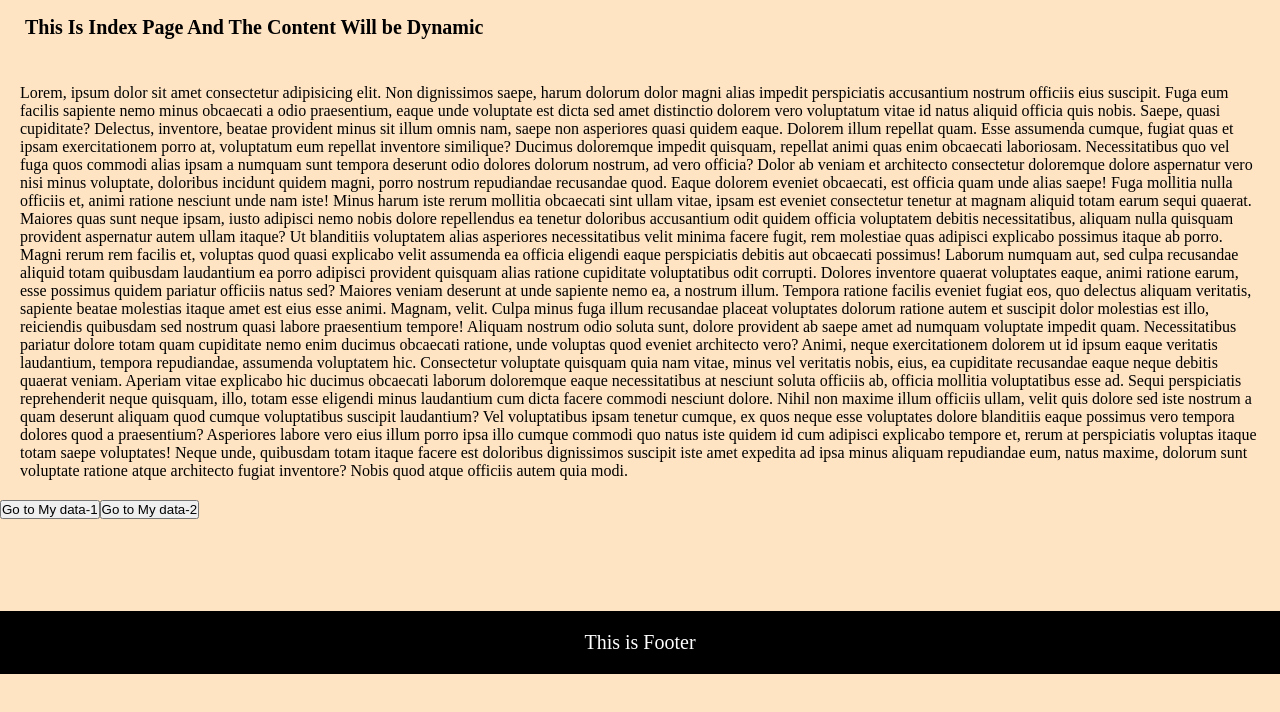
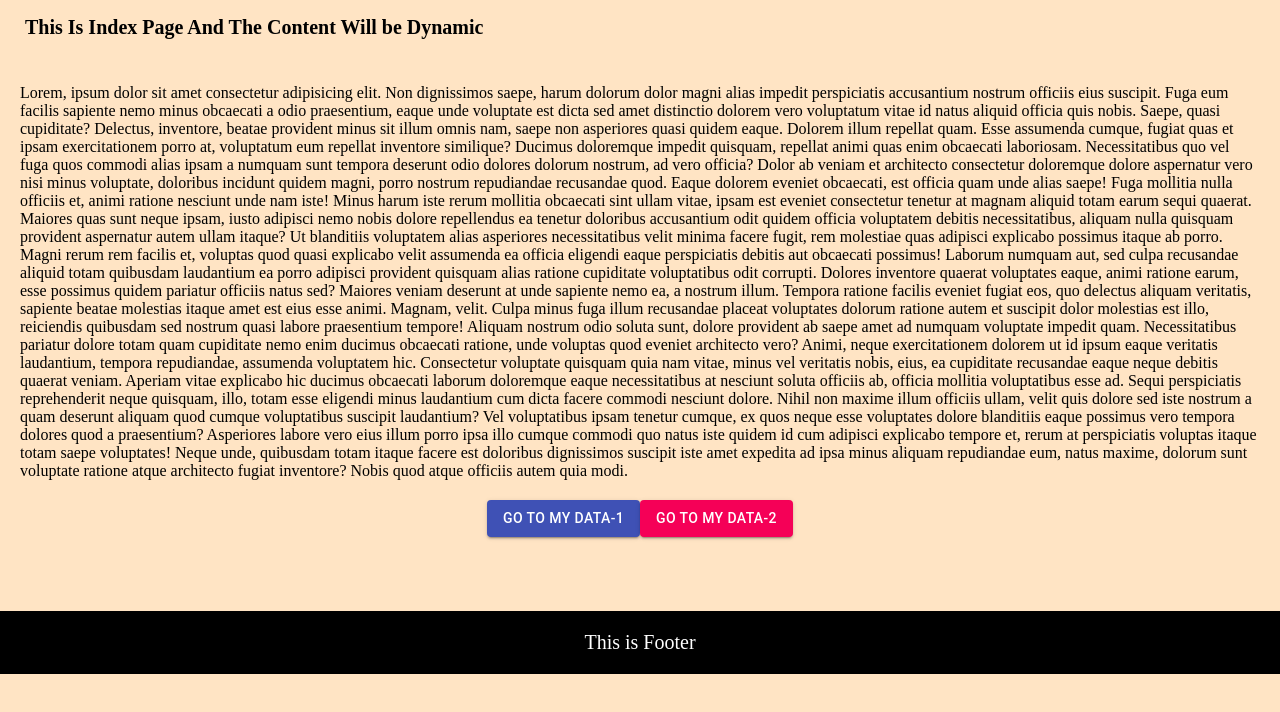
Before and after one commit to MuhmmadSheraz/Gatsby_basics, a Gatsby site: page / in a window 1280 px wide. Shown: the part 126-838 px from the top of the page. Built offline with nearby package versions, Linux system fonts and the light colour scheme; Gatsby itself is replaced by a stand-in of ours.

Commit message:
material ui added

```diff
--- a/gatsby-config.js
+++ b/gatsby-config.js
@@ -1,5 +1,3 @@
 module.exports = {
-    plugins: [
-
-    ]
-}
+  plugins: ["gatsby-plugin-typescript", `gatsby-plugin-material-ui`],
+};
--- a/package.json
+++ b/package.json
@@ -16,8 +16,12 @@
   },
   "license": "0BSD",
   "dependencies": {
+    "@material-ui/core": "^4.11.2",
+    "@material-ui/styles": "^4.11.2",
     "@types/reach__router": "^1.3.6",
     "gatsby": "^2.26.1",
+    "gatsby-plugin-material-ui": "^2.1.10",
+    "mdi-material-ui": "^6.21.0",
     "react": "^16.13.1",
     "react-dom": "^16.13.1",
     "tslint": "^6.1.3",
--- a/src/pages/index.tsx
+++ b/src/pages/index.tsx
@@ -2,19 +2,30 @@ import { navigate } from "@reach/router";
 import React from "react";
 import Content from "../components/Content";
 import Layout from "../components/Layout";
-
+import Button from "@material-ui/core/Button";
+import { Box } from "@material-ui/core";
 export default () => {
   return (
     <Layout>
       <div className="page-Wrapper">
         <h1 className="pageHeading">Hello I Am Index Page of Gatsby Website</h1>{" "}
         <Content data={"This Is Index Page And The Content Will be Dynamic"} />
-        <button onClick={() => navigate("/app/client-data-one")}>
-          Go to My data-1
-        </button>
-        <button onClick={() => navigate("/app/client-data-two")}>
-          Go to My data-2
-        </button>
+        <div className="div-center">
+          <Button
+            onClick={() => navigate("/app/client-data-one")}
+            variant="contained"
+            color="primary"
+          >
+            Go to My data-1
+          </Button>
+          <Button
+            onClick={() => navigate("/app/client-data-two")}
+            variant="contained"
+            color="secondary"
+          >
+            Go to My data-2
+          </Button>
+        </div>
       </div>
     </Layout>
   );
--- a/src/styles/global.css
+++ b/src/styles/global.css
@@ -19,3 +19,9 @@ html {
   height: 100vh;
   /* width: 100vw; */
 }
+.div-center {
+  display: flex;
+  justify-content: center;
+  align-items: center;
+  margin: 10p;
+}
```
Also changed, not shown: gatsby-node.js (+8 -12 lines), 1 other file.
